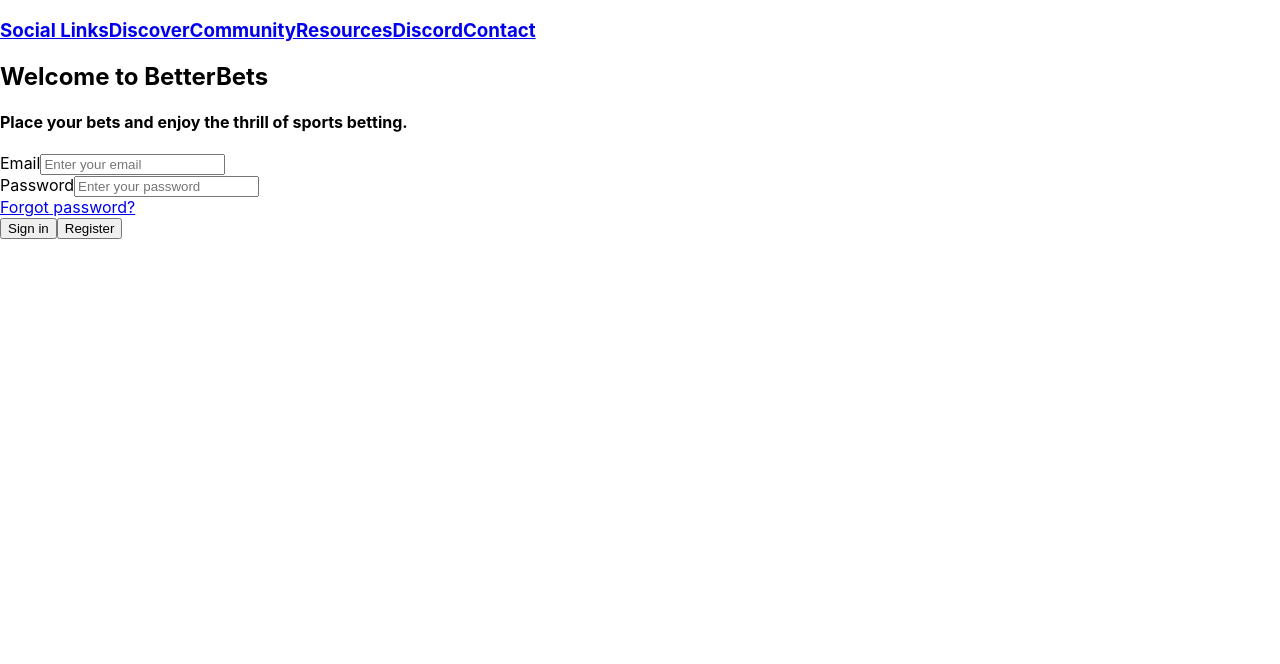
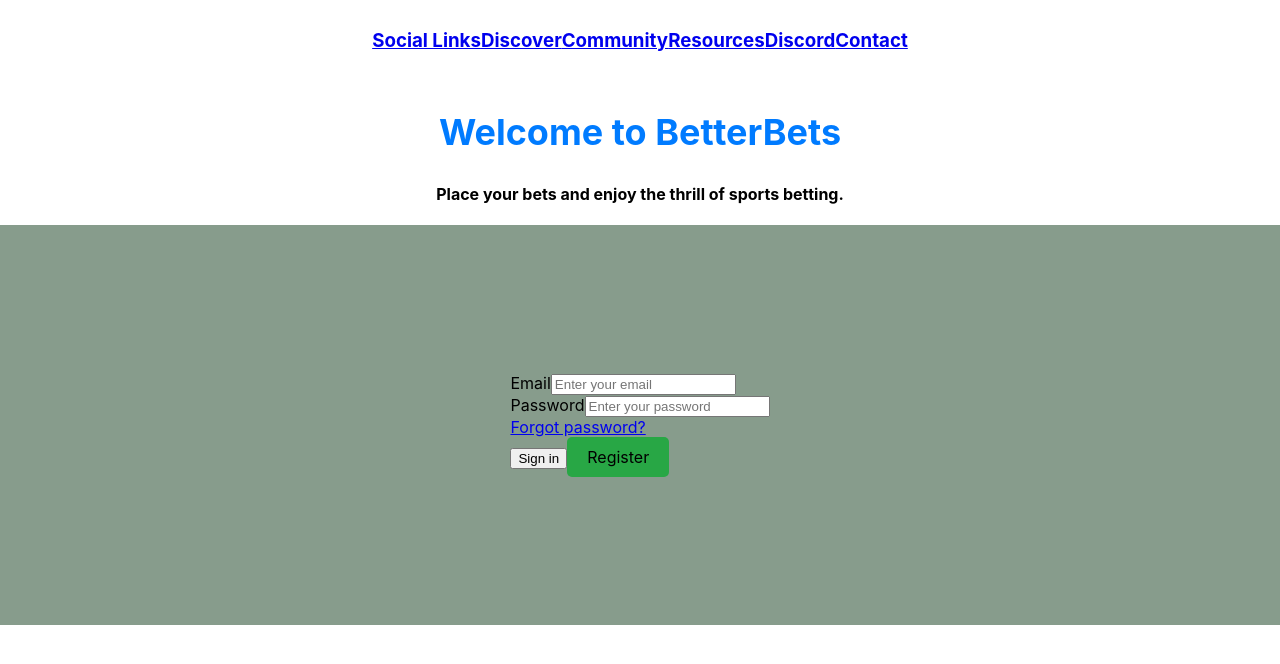
Before and after one commit to julianquiala031/SportsBettingProject, a React (Create React App) app in the folder app-frontend/: page / in a window 1280 px wide. Shown: the top 664 px of the page. Built offline with nearby package versions, Linux system fonts and the light colour scheme.

Commit message:
updated app.js file and css file work

```diff
--- a/app-frontend/src/App.js
+++ b/app-frontend/src/App.js
@@ -1,11 +1,12 @@
-import './App.css';
+
 import React from "react";
+import styles from "./App.module.css";
 
 function App() {
   return (
   <>
 
-<section className='menu-bar'>
+<section className={styles.menuBar}>
          <header>
              <div>
                  <h3>
@@ -20,20 +21,20 @@ function App() {
          </header>
 </section>
 
-<section className= 'welcome-title-container'>
-    <div className= 'welcome-title'>
+<section className={styles.welcomeTitleContainer}>
+    <div className={styles.welcomeTitle}>
           <h1>Welcome to BetterBets</h1>
     </div>
-    <div className= 'welcome-desc'>
+    <div className={styles.welcomeDesc}>
           <h4>Place your bets and enjoy the thrill of sports betting.</h4>
     </div>
 </section>
 
-<section className="login-container">
-            <div className="login-box">
+<section className={styles.loginContainer}>
+            <div className={styles.loginBox}>
                 <form>
-                    <div className="input-group">
-                        <label htmlFor="email">Email</label>
+                    <div className={styles.inputGroup}>
+                        <label htmlFor='email'>Email</label>
                         <input
                             type="email"
                             id="email"
@@ -41,7 +42,7 @@ function App() {
 
                         />
                     </div>
-                    <div className="input-group">
+                    <div className={styles.inputGroup}>
                         <label htmlFor="password">Password</label>
                         <input
                             type="password"
@@ -50,11 +51,11 @@ function App() {
 
                         />
                     </div>
-                    <div className="forgot-password">
+                    <div className={styles.forgotPassword}>
                         <a href="#">Forgot password?</a>
                     </div>
-                    <button type="submit" className="sign-in-button">Sign in</button>
-                    <button type="button" className="register-button">Register</button>
+                    <button type="submit" className={styles.signInbutton}>Sign in</button>
+                    <button type="button" className={styles.registerButton}>Register</button>
                 </form>
             </div>
         </section>
--- /dev/null
+++ b/app-frontend/src/App.module.css
@@ -0,0 +1,58 @@
+.menuBar {
+    background-color: #ffffff;
+    padding: 10px;
+    text-align: center;
+}
+
+.welcomeTitle {
+    font-size: 24px;
+    color: #007bff;
+    text-align: center;
+}
+.loginContainer {
+    background-color: #879c8c;
+    display: flex;
+    justify-content: center;
+    align-items: center;
+    height: 50vh;
+}
+.welcomeDesc{
+    text-align: center;
+}
+.signInButton{
+    background-color: #28a745;
+    color: white;
+    padding: 10px 20px;
+    border: none;
+    border-radius: 5px;
+    cursor: pointer;
+    font-size: 16px;
+    text-align: center;
+    display: inline-block;
+}
+.registerButton {
+    background-color: #28a745;
+    color: white;
+    padding: 10px 20px;
+    border: none;
+    border-radius: 5px;
+    cursor: pointer;
+    font-size: 16px;
+    text-align: center;
+    display: inline-block;
+}
+.signInButton,
+.registerButton {
+  all: unset !important;
+  background-color: #28a745 !important;
+  padding: 10px 20px !important;
+  border-radius: 5px !important;
+  cursor: pointer !important;
+  font-size: 16px !important;
+  text-align: center !important;
+  display: inline-block !important;
+}
+.signInButton:hover,
+.registerButton:hover {
+  background-color: #1e7e34;
+}
```
Also changed, not shown: app-frontend/src/App.css (deleted).
